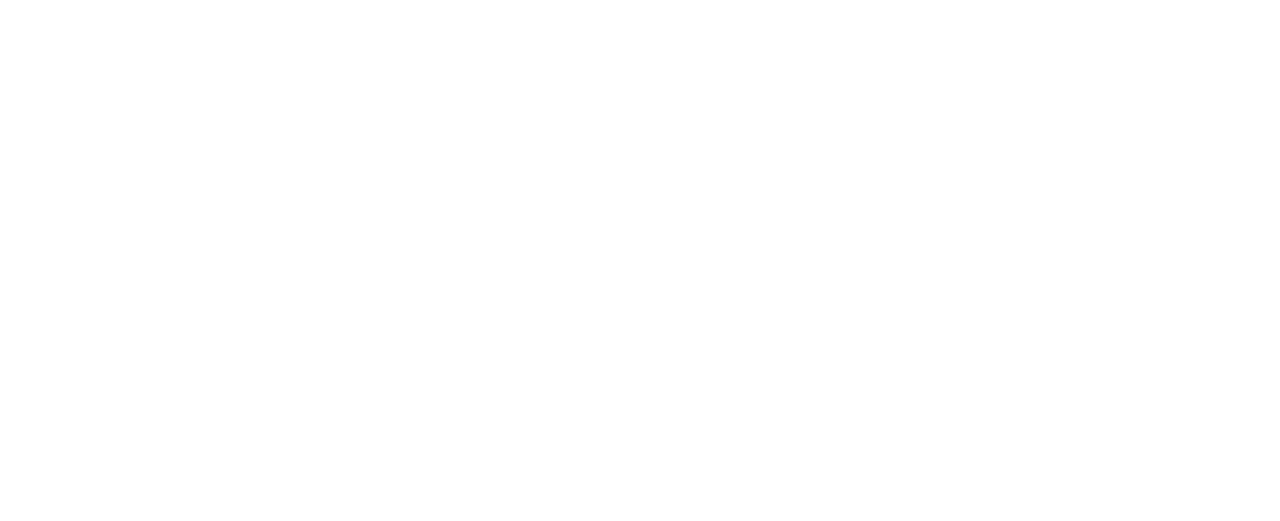
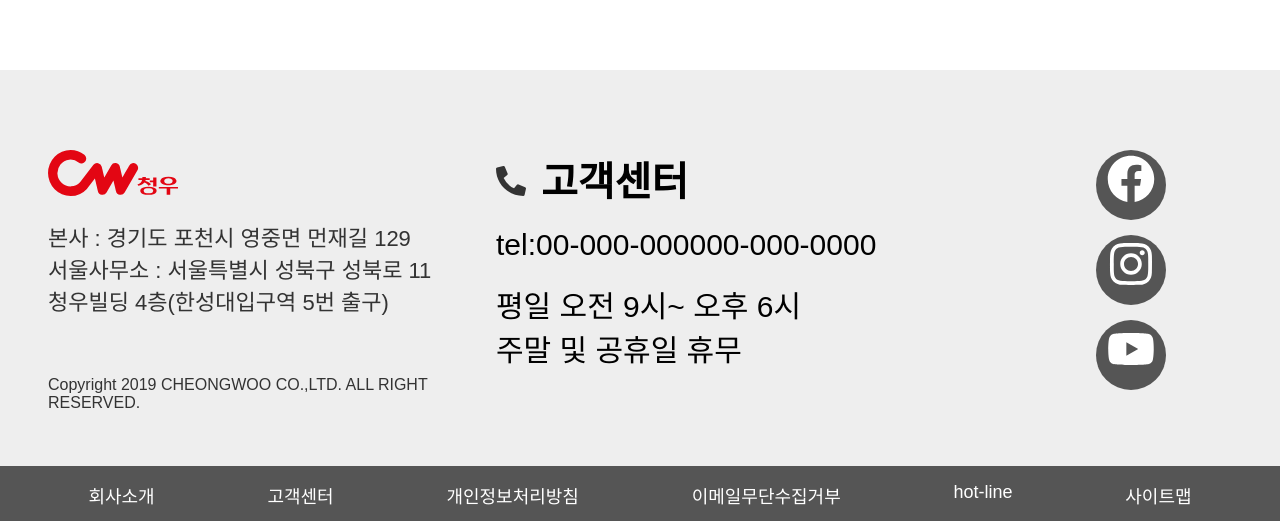
Before and after one commit to yeonwoochoe/project_web_cwfood, a React (Create React App) app: page / in a window 1280 px wide. Shown: the part 7255-7776 px from the top of the page. Before the commit the page ends 7125 px from the top, so only its background shows below. Built offline with nearby package versions, Linux system fonts and the light colour scheme.

Commit message:
[feat] components 🆕 footer 컴포넌트 생성 및 레이아웃 짜기

```diff
--- a/src/App.js
+++ b/src/App.js
@@ -10,6 +10,7 @@
 import BrandPdAbout from './components/BrandPdAbout.js';
 import Event from './components/Event.js';
 import News from './components/News.js';
+import Footer from './components/Footer.js';
 import './App.css';
 
 
@@ -41,6 +42,7 @@
       <BestItem/>
       <News/>
       <Event/>
+      <Footer/>
     </div>
   );
 }
--- /dev/null
+++ b/src/components/Footer.js
@@ -0,0 +1,53 @@
+import React from 'react'
+import { FaFacebook,FaInstagram,FaYoutube,FaPhoneAlt} from "react-icons/fa";
+import { Link } from 'react-router-dom';
+import logo from './../cw_logo.svg';
+import '../style/page/Footer.scss';
+
+export default function Footer() {
+  return (
+    <footer id="footBox">
+      <div className="container">
+        <h2><span className="blind">site information</span></h2>
+        <div className="foot_inner">
+          <div className="info_area">
+          <h3><Link to="/"><img src={logo} alt="로고" />
+      <span className="blind">청우식품</span></Link></h3>
+            <address>
+              <p>본사 : 경기도 포천시 영중면 먼재길 129<br/>
+서울사무소 : 서울특별시 성북구 성북로 11 청우빌딩 4층(한성대입구역 5번 출구) <br />
+</p>
+</address>
+              <p className="copyright">Copyright 2019 CHEONGWOO CO.,LTD. ALL RIGHT RESERVED.</p>
+
+          </div>
+          <div className="service_area">
+          <div className="cs_part">
+            <h3><FaPhoneAlt className="call_icon"/>고객센터</h3>
+            <p>tel:00-000-0000<span className="phone_number">00-000-0000</span></p>
+            <p>평일 오전 9시~ 오후 6시<br />
+              주말 및 공휴일 휴무</p>
+          </div>
+          <div className="sns_part">
+            <ul>
+              <li><Link to="/"><FaFacebook/><span className="blind">facebook</span></Link></li>
+              <li><Link to="/"><FaInstagram/><span className="blind">instagram</span></Link></li>
+              <li><Link to="/"><FaYoutube/><span className="blind">youtube</span></Link></li>
+            </ul>
+          </div>
+          </div>
+        </div>
+        <div className="nav_inner">
+          <ul className="nav_area">
+            <li><Link to="/">회사소개</Link></li>
+            <li><Link to="/">고객센터</Link></li>
+            <li className="bold"><Link to="/">개인정보처리방침</Link></li>
+            <li><Link to="/">이메일무단수집거부</Link></li>
+            <li className="uppercase"><Link to="/">hot-line</Link></li>
+            <li><Link to="/">사이트맵</Link></li>
+          </ul>
+        </div>
+      </div>
+    </footer>
+  )
+}
```
Also changed, not shown: src/components/TestSlideBanner.js (added, +97 -0 lines).
